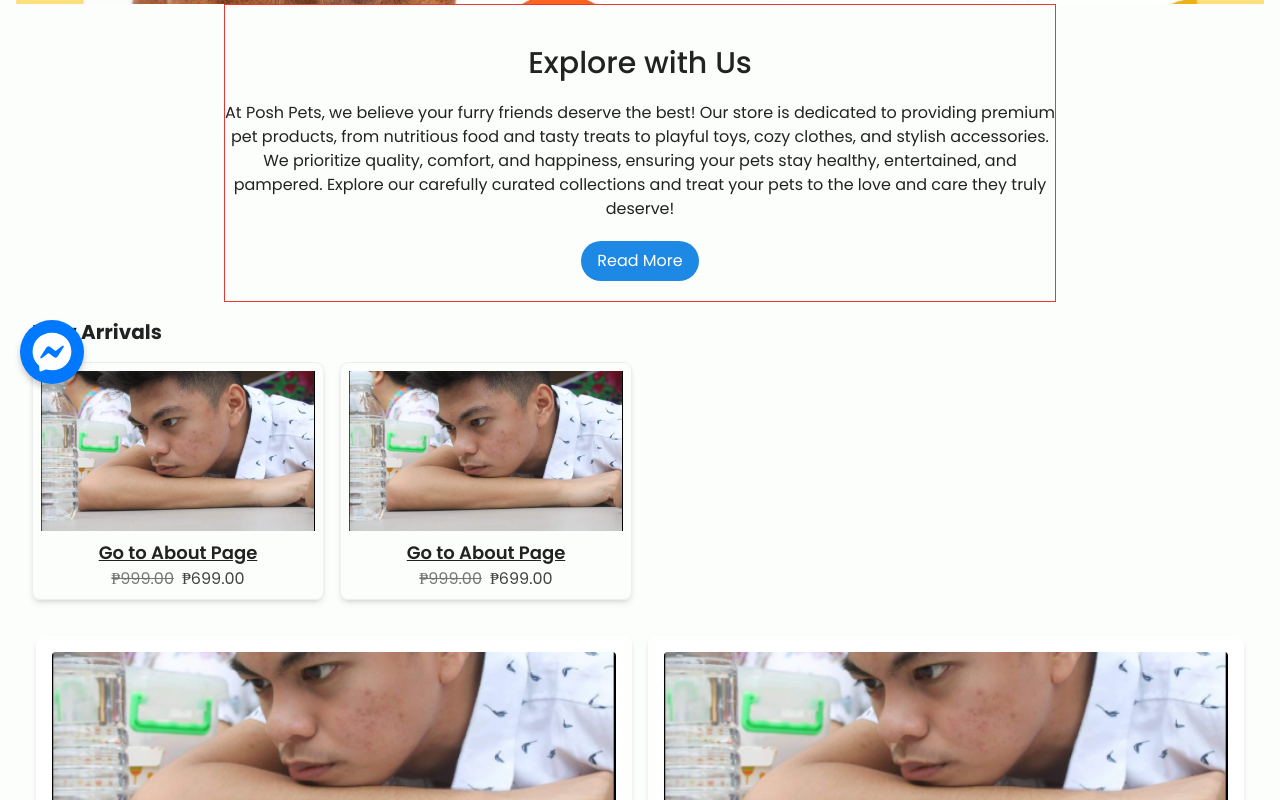
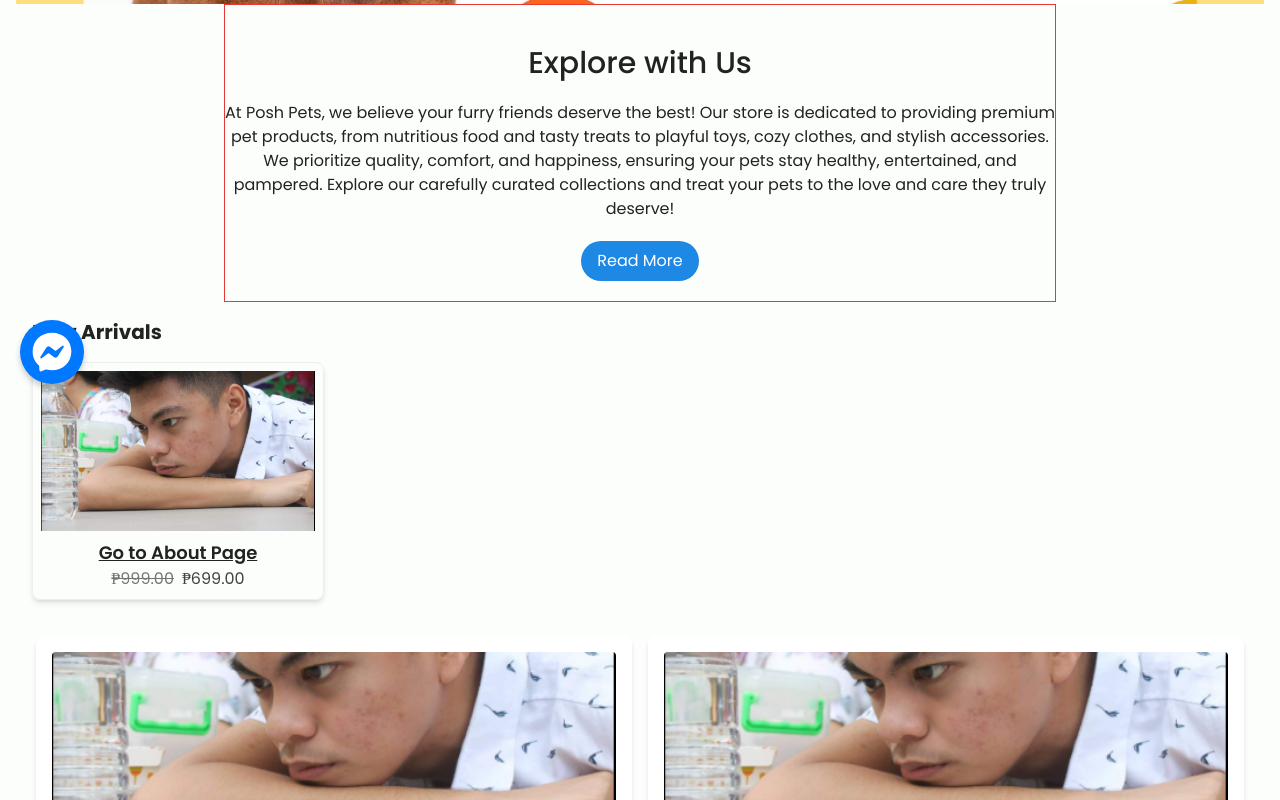
Before and after one commit to itsmecedy/kathrence, a React (Vite) app: page / in a window 1280 px wide. Shown: the part 396-1196 px from the top of the page. Built offline with nearby package versions, Linux system fonts and the light colour scheme.

Commit message:
add explore with us section in home page

```diff
--- a/src/components/features/NewArrivals.jsx
+++ b/src/components/features/NewArrivals.jsx
@@ -9,7 +9,12 @@ const NewArrivals = () => {
       <div className="grid grid-cols-2 md:grid-cols-4 gap-4">
         {/* Example of a product card */}
         <div className="border p-2 rounded-lg shadow-md flex flex-col items-center">
-          <img src={asd} alt="Product" className="w-full h-40 object-cover" />
+          <img
+            src={asd}
+            alt="Product"
+            className="w-full h-40 object-cover"
+            loading="lazy"
+          />
           <Link
             to="/Products"
             className="text-lg font-semibold mt-2 cursor-pointer underline"
@@ -21,19 +26,7 @@ const NewArrivals = () => {
             <p className="text-gray-800">₱699.00</p>
           </div>
         </div>
-        <div className="border p-2 rounded-lg shadow-md flex flex-col items-center">
-          <img src={asd} alt="Product" className="w-full h-40 object-cover" />
-          <Link
-            to="/Products"
-            className="text-lg font-semibold mt-2 cursor-pointer underline"
-          >
-            Go to About Page
-          </Link>
-          <div className=" flex space-x-2">
-            <p className="text-gray-600 line-through">₱999.00</p>
-            <p className="text-gray-800">₱699.00</p>
-          </div>
-        </div>
+
         {/* Add more product cards here */}
       </div>
     </section>
```
